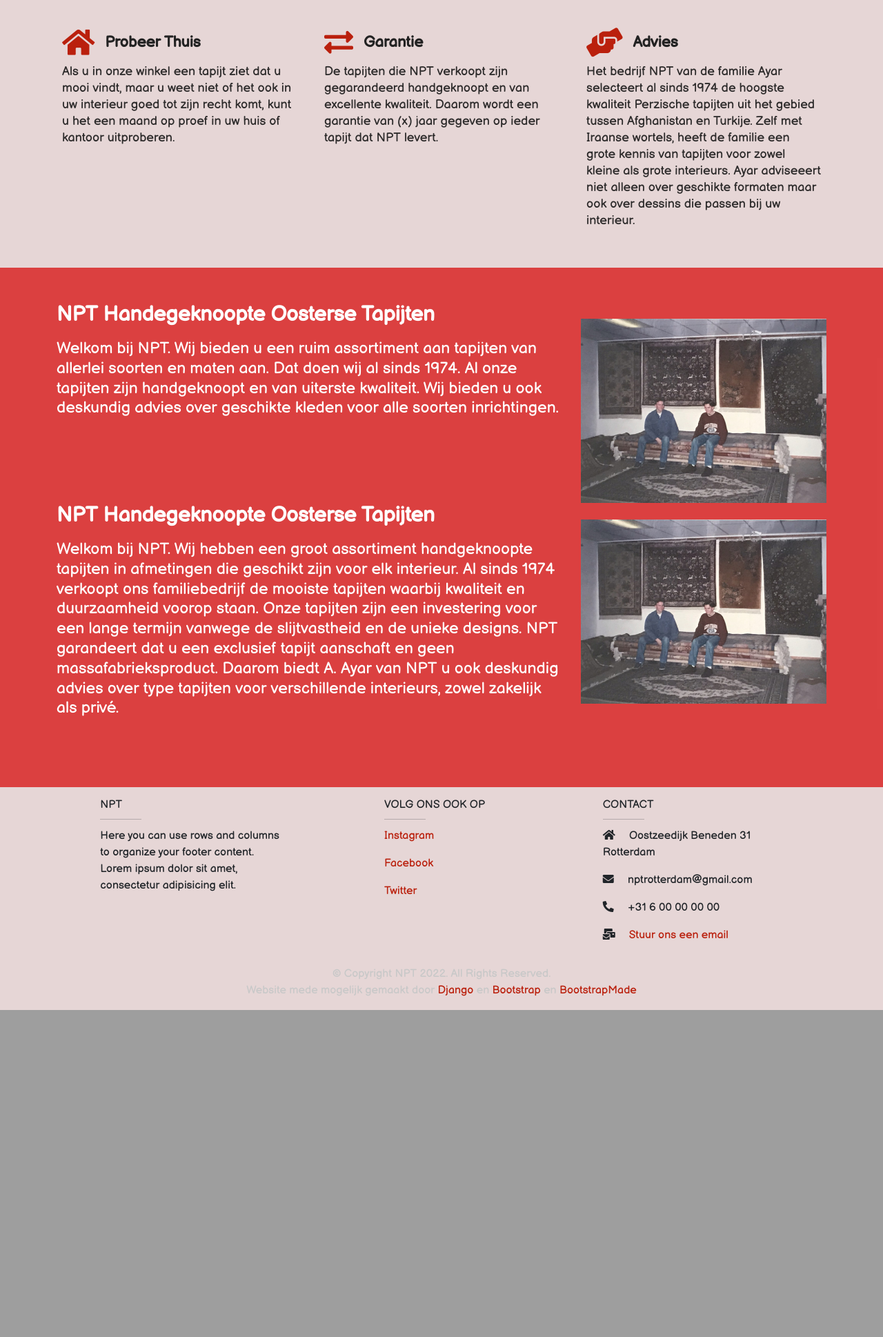
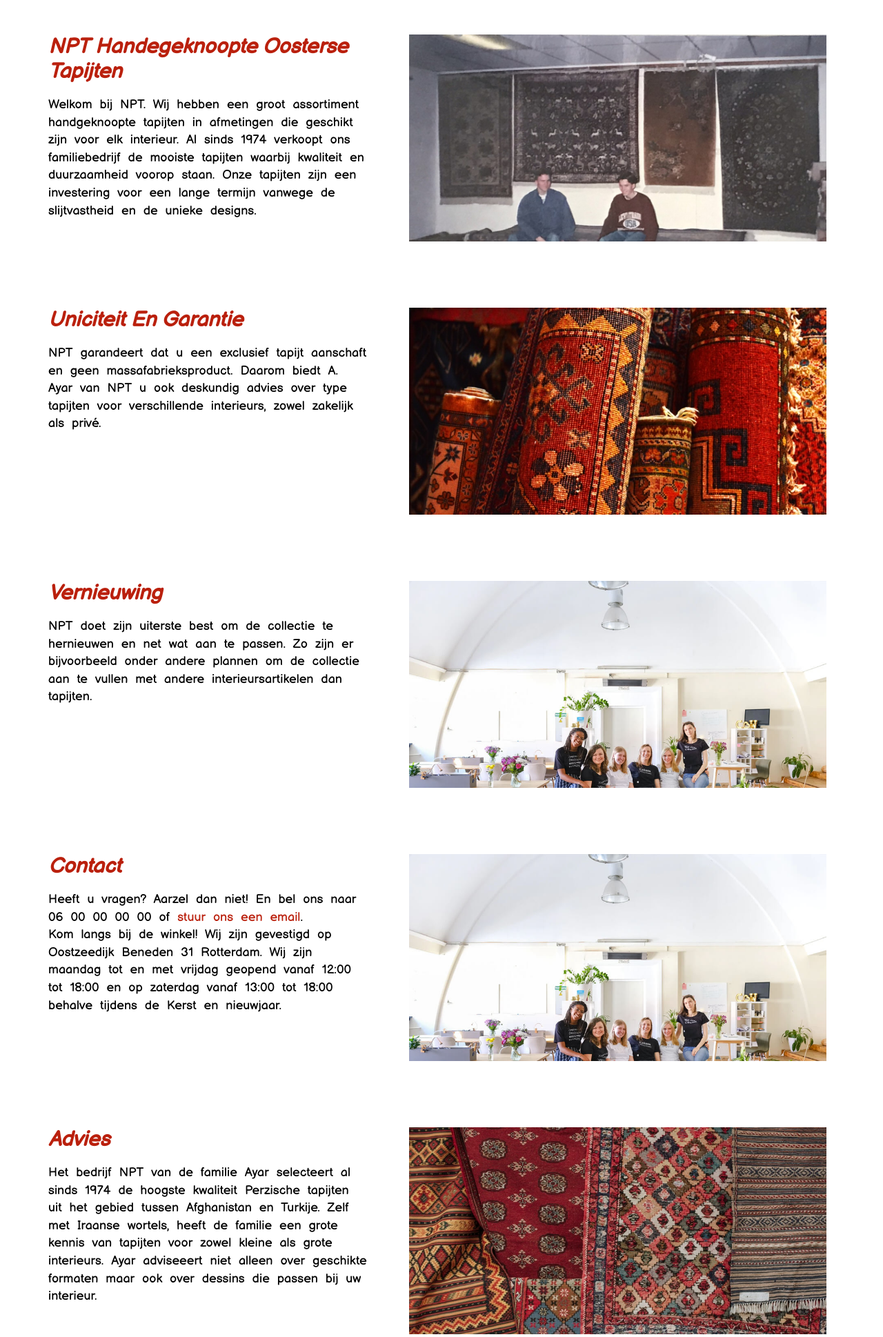
Before and after one commit to creator64/npt-dev, a Django app: page / in a window 1280 px wide. Shown: the part 752-2690 px from the top of the page at 69% size. Before the commit the page ends 2216 px from the top, so only its background shows below. Run offline with Django 3.2, Linux system fonts and the light colour scheme; some libraries are stand-ins or nearby versions; some web fonts are replaced.

Commit message:
layout change and text change

```diff
--- a/main/templates/main/about.html
+++ b/main/templates/main/about.html
@@ -72,8 +72,6 @@
 
     </div>
   </section><!-- End About Us Section -->
-  <img scr="{% static 'npt/images/storeold.jpg' %}" width="500" height="600" alt="">
-  <img src="{% static 'npt/images/about.jpg' %}" class="img-fluid" alt="">
-  </body>
+</body>
 
   {% endblock %}
--- a/main/templates/main/footer.html
+++ b/main/templates/main/footer.html
@@ -8,14 +8,16 @@
     <div class="row mt-0">
 
       <!-- Grid column -->
-      <div class="col-md-3 col-lg-4 col-xl-3 mx-auto mb-4 text-dark fw-light">
+      <div class="col-md-3 col-lg-4 col-xl-4 mx-auto mb-4 text-dark fw-light">
 
         <!-- Content -->
-        <h6 class="text-uppercase text-dark mb-0 pt-2">NPT</h6>
+        <h6 class="text-uppercase text-dark mb-0 pt-2">OPENINGSTIJDEN</h6>
         <hr class="deep-purple accent-2 mb-1 mt-0 d-inline-block mx-auto" style="width: 60px;">
-        <p>Here you can use rows and columns to organize your footer content. Lorem ipsum dolor sit amet,
-          consectetur
-          adipisicing elit.</p>
+        <p>
+          Maandag tot en met vrijdag: 12:00 - 18:00 <br>
+          Zaterdag:                   13:00 - 18:00 <br>
+          Zondag:                     gesloten
+        </p>
 
       </div>
       <!-- Grid column -->
--- a/main/templates/main/home.html
+++ b/main/templates/main/home.html
@@ -34,87 +34,119 @@
   allowfullscreen  title="YouTube video player" style="border:0;"></iframe>
 </div>
 
-<!-- Featured Services -->
-<section id="featured-services" class="featured-services section-bg">
-
-<div class="container">
-  <div class="row no-gutters">
-    {% for feature in features %}
-      <div class="col-lg-4 col-md-6 feature">
-
-          <div class="d-flex flex-row icon-box">
-            <div class="d-flex align-items-center icon"> <i class="{{feature.icon}}"> </i> </div>
-            <div class="title d-flex align-items-center"> {{feature.title}} </div>
-          </div>
-
-          <p class="description"> {{feature.description}} </p>
-      </div>
-    {% endfor %}
-  </div>
-</div>
-
-</section>
-<!-- End Featured Services Section -->
-
-
- <!-- ======= Cta Section ======= --
- <section id="cta" class="cta">
-    <div class="container">
-
-      <div class="row">
-        <div class="col-lg-12 text-start">
-            <h3 class="title">NPT Handegeknoopte Oosterse Tapijten</h3>
-            <p class="body"> Welkom bij NPT. Wij bieden u een ruim assortiment aan tapijten van allerlei soorten en maten aan. Dat doen wij al sinds 1974. Al onze tapijten zijn handgeknoopt en van uiterste kwaliteit.
-                Wij bieden u ook deskundig advies over geschikte kleden voor alle soorten inrichtingen.</p>
-        </div>
-
-        <div class="col-lg-9 text-start">
-          <p class="subtext"> Welkom bij NPT. Wij bieden u een ruim assortiment aan tapijten van allerlei soorten en maten aan. Dat doen wij al sinds 1974. Al onze tapijten zijn handgeknoopt en van uiterste kwaliteit.
-              Wij bieden u ook deskundig advies over geschikte kleden voor alle soorten inrichtingen.</p>
-        </div>
-        <div class="col-lg-3 cta-btn-container text-center">
-          <a class="cta-btn align-middle" href="/collection">Bekijk Onze Collectie</a>
-        </div>
-      </div>
-
-    </div>
-  </section>
-  <!-- End Cta Section -->
-
+  <!--<div class="col-lg-3 cta-btn-container text-center">
+    <a class="cta-btn align-middle" href="/collection">Bekijk Onze Collectie</a>
+  </div>-->
 
   <!-- ======= Cta Section ======= -->
  <section id="cta" class="cta">
-  <div class="container">
-
-    <div class="row">
-      <div class="col-lg-8 text-start">
+  <div class="container pluralizex-4 ">
+    <!--<div class="row">
+      <div class="col-lg-7 text-start">
           <h3 class="title">NPT Handegeknoopte Oosterse Tapijten</h3>
           <p class="body"> Welkom bij NPT. Wij bieden u een ruim assortiment aan tapijten van allerlei soorten en maten aan. Dat doen wij al sinds 1974. Al onze tapijten zijn handgeknoopt en van uiterste kwaliteit.
               Wij bieden u ook deskundig advies over geschikte kleden voor alle soorten inrichtingen.</p>
       </div>
-      <div class="col-lg-4">
+      <div class="col-lg-5">
         <img src="{% static 'npt/images/storeold.jpg' %}" class="img-fluid mt-4" width="500" height="600"></img>
       </div>
     </div>
 
+    <br><br>-->
+
     <div class="row">
-      <div class="col-lg-8 text-start">
-          <h3 class="title">NPT Handegeknoopte Oosterse Tapijten</h3>
-          <p class="body">
-            Welkom bij NPT.
-            Wij hebben een groot assortiment handgeknoopte tapijten in afmetingen die geschikt zijn voor elk interieur.
-            Al sinds 1974 verkoopt ons familiebedrijf de mooiste tapijten waarbij kwaliteit en duurzaamheid voorop staan.
-            Onze tapijten zijn een investering voor een lange termijn vanwege de slijtvastheid en de unieke designs.
-            NPT garandeert dat u een exclusief tapijt aanschaft en geen massafabrieksproduct.
-            Daarom biedt A. Ayar van NPT u ook deskundig advies over type tapijten voor verschillende interieurs, zowel zakelijk als privé.
-          </p>
+      <div class="col-lg-5 ps-lg-0 text-start">
+        <h3 class="title">NPT Handegeknoopte Oosterse Tapijten</h3>
+        <p class="body">
+          Welkom bij NPT.
+          Wij hebben een groot assortiment handgeknoopte tapijten in afmetingen die geschikt zijn voor elk interieur.
+          Al sinds 1974 verkoopt ons familiebedrijf de mooiste tapijten waarbij kwaliteit en duurzaamheid voorop staan.
+          Onze tapijten zijn een investering voor een lange termijn vanwege de slijtvastheid en de unieke designs.
+        </p>
       </div>
-      <div class="col-lg-4">
-        <img src="{% static 'npt/images/storeold.jpg' %}" class="img-fluid mt-4" width="500" height="600"></img>
+      <div class="col-lg-7 trim ps-lg-5">
+        <img src="{% static 'npt/images/storeold.jpg' %}" class="img-fluid mx-auto"></img>
       </div>
     </div>
 
+    <div class="row mt-5 pt-5">
+      <div class="col-lg-5 ps-lg-0 text-start">
+        <h3 class="title">Uniciteit En Garantie</h3>
+        <p class="body">
+          NPT garandeert dat u een exclusief tapijt aanschaft en geen massafabrieksproduct.
+          Daarom biedt A. Ayar van NPT u ook deskundig advies over type tapijten voor verschillende interieurs, zowel zakelijk als privé.
+        </p>
+      </div>
+      <div class="col-lg-7 trim ps-lg-5">
+        <img src="{% static 'npt/images/carpet2.jpg' %}" class="img-fluid mx-auto"></img>
+      </div>
+    </div>
+
+    <div class="row mt-5 pt-5">
+      <div class="col-lg-5 ps-lg-0 text-start">
+        <h3 class="title">Vernieuwing</h3>
+        <p class="body">
+          NPT doet zijn uiterste best om de collectie te hernieuwen en net wat aan te passen.
+          Zo zijn er bijvoorbeeld onder andere plannen om de collectie aan te vullen met andere interieursartikelen dan tapijten.
+        </p>
+      </div>
+      <div class="col-lg-7 trim ps-lg-5">
+        <img src="{% static 'npt/images/about.jpg' %}" class="img-fluid mx-auto"></img>
+      </div>
+    </div>
+
+    <div class="row mt-5 pt-5">
+      <div class="col-lg-5 ps-lg-0 text-start">
+        <h3 class="title">Contact</h3>
+        <p class="body">
+          Heeft u vragen? Aarzel dan niet! En bel ons naar 06 00 00 00 00 of <a href="/contact#email">stuur ons een email</a>. <br>
+          Kom langs bij de winkel! Wij zijn gevestigd op Oostzeedijk Beneden 31 Rotterdam.
+          Wij zijn maandag tot en met vrijdag geopend vanaf 12:00 tot 18:00 en op zaterdag vanaf 13:00 tot 18:00 behalve tijdens de Kerst en nieuwjaar.
+        </p>
+      </div>
+      <div class="col-lg-7 trim ps-lg-5">
+        <img src="{% static 'npt/images/about.jpg' %}" class="img-fluid mx-auto"></img>
+      </div>
+    </div>
+
+    <div class="row mt-5 pt-5">
+      <div class="col-lg-5 ps-lg-0 text-start">
+        <h3 class="title">Advies</h3>
+        <p class="body">
+          Het bedrijf NPT van de familie Ayar selecteert al sinds 1974 de hoogste kwaliteit Perzische tapijten
+          uit het gebied tussen Afghanistan en Turkije.
+          Zelf met Iraanse wortels, heeft de familie een grote kennis van tapijten voor zowel kleine als grote interieurs.
+          Ayar adviseeert niet alleen over geschikte formaten maar ook over dessins die passen bij uw interieur.
+        </p>
+      </div>
+      <div class="col-lg-7 trim ps-lg-5">
+        <img src="{% static 'npt/images/carpet.jpg' %}" class="img-fluid mx-auto"></img>
+      </div>
+    </div>
   </div>
-</section><!-- End Cta Section -->
+</section>
+<!-- End Cta Section -->
+
+<!-- Featured Services -->
+<section id="featured-services" class="featured-services section-bg">
+
+  <div class="container">
+    <div class="row no-gutters">
+      {% for feature in features %}
+        <div class="col-lg-4 col-md-6 feature">
+
+            <div class="d-flex flex-row icon-box">
+              <div class="d-flex align-items-center icon"> <i class="{{feature.icon}}"> </i> </div>
+              <div class="title d-flex align-items-center"> {{feature.title}} </div>
+            </div>
+
+            <p class="description"> {{feature.description}} </p>
+        </div>
+      {% endfor %}
+    </div>
+  </div>
+
+  </section>
+  <!-- End Featured Services Section -->
 
 {% endblock %}
--- a/npt/urls.py
+++ b/npt/urls.py
@@ -26,4 +26,4 @@ urlpatterns = [
     path("contact/", view_main.contact),
     path("about/", view_main.about),
     path("collection/", include("collection.urls")),
-] + static(settings.STATIC_URL, document_root=settings.STATIC_ROOT)
+] + static(settings.STATIC_URL, document_root=settings.STATIC_ROOT) + static(settings.MEDIA_URL, document_root=settings.MEDIA_ROOT)
--- a/static/npt/css/Home.css
+++ b/static/npt/css/Home.css
@@ -27,11 +27,12 @@
 # Cta
 --------------------------------------------------------------*/
 .cta {
-    background: var(--red-fade-2);
+    /*background: var(--red-fade-2);*/
+    /*background: #e91b1b42;*/
     padding-top: 50px;
     padding-bottom: 65px;
-    line-height: 1.8rem;
-    color: white;
+    line-height: 1.6rem;
+    color: black;
   }
 
   .cta .title {
@@ -39,11 +40,14 @@
     font-weight: 900;
     margin-bottom: 17px;
     font-size: 1.875rem;
+    color: var(--red);
+    font-style: italic;
   }
 
   .cta .body {
-    font-size: 1.4375rem;
-    margin-bottom: 35px;
+    font-size: 18px;
+    /*margin-bottom: 35px;*/
+    word-spacing: 6px;
   }
 
   .cta .subtext{
@@ -71,6 +75,13 @@
     color: #4c7397;
   }
 
+  .cta div.trim {
+    max-width: 700px;
+    max-height: 300px;
+    overflow: hidden;
+    display: block;
+  }
+
   @media (max-width: 1024px) {
     .cta {
       background-attachment: scroll;
@@ -91,7 +102,7 @@
 --------------------------------------------------------------*/
 .featured-services {
   padding: 20px 0;
-  background-color: var(--red-fade);
+  /*background-color: var(--red-fade);*/
 }
 
 .featured-services .feature {
--- a/static/npt/mainfiles/style.css
+++ b/static/npt/mainfiles/style.css
@@ -45,7 +45,6 @@ a {
 
 a:hover {
   /*color: #c4c10f;*/
-  text-decoration: none;
   text-decoration: underline;
   color: var(--red);
 }
```
Also changed, not shown: db.sqlite3, static/npt/images/carpet.jpg (added), static/npt/images/carpet2.jpg (added).
